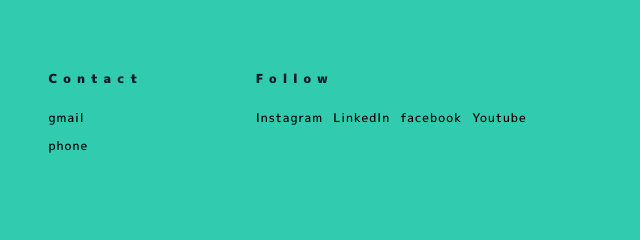
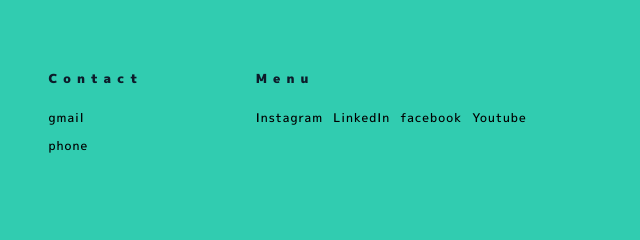
Before and after one commit to Atheeq1821/alt, a plain HTML site: page index.html in a window 1280 px wide. Shown: the part 2833-3073 px from the top of the page, 594-1234 px from the left. Drawn offline with nearby package versions, Linux system fonts and the light colour scheme.

Commit message:
Update index.html

```diff
--- a/index.html
+++ b/index.html
@@ -138,7 +138,7 @@
         <div class="footer-options">phone</div>
     </div>
     <div class="footer-foll">
-        <div class="footer-tit"><a>Follow</a></div>
+        <div class="footer-tit"><a>Menu</a></div>
         <div class="footer-follow">
             <div class="footer-options">Instagram</div>
             <div class="footer-options">LinkedIn</div>
```
